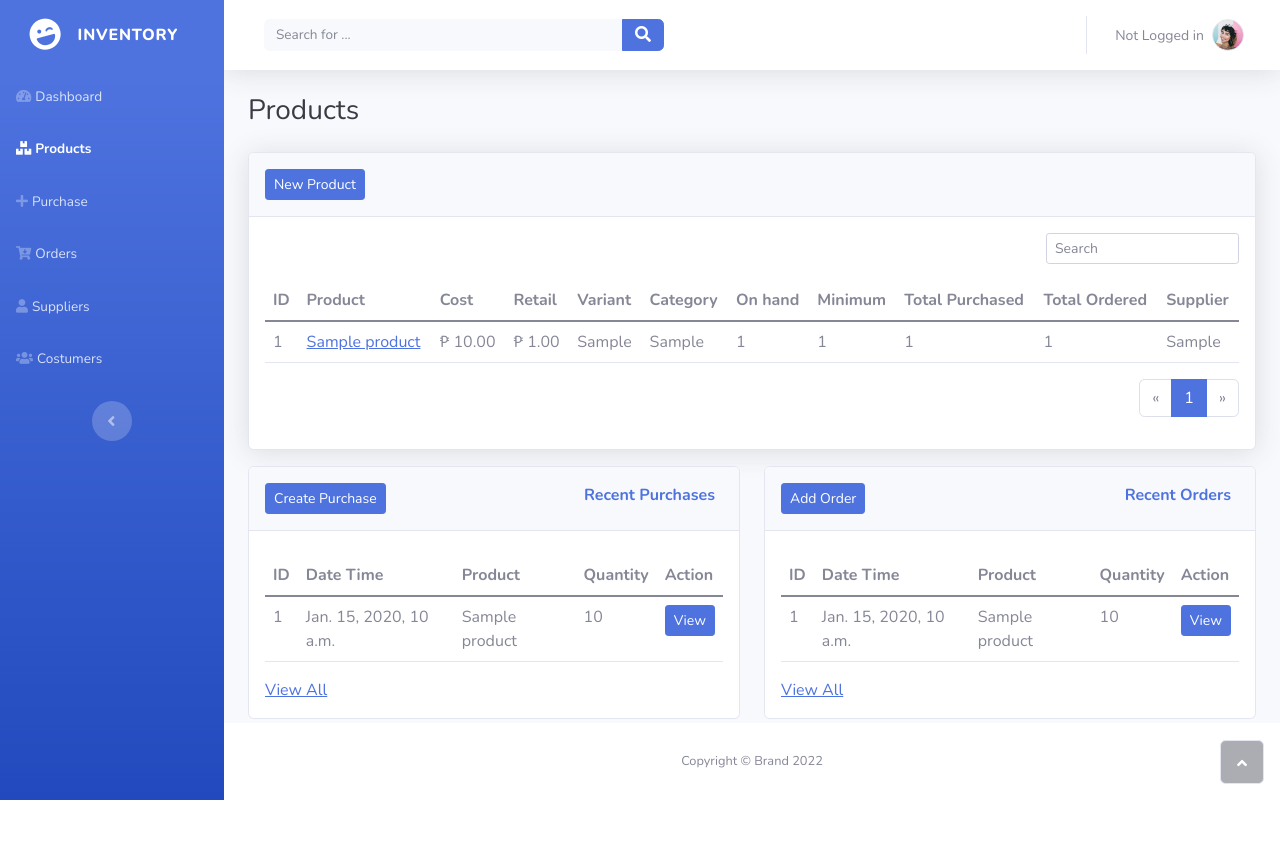
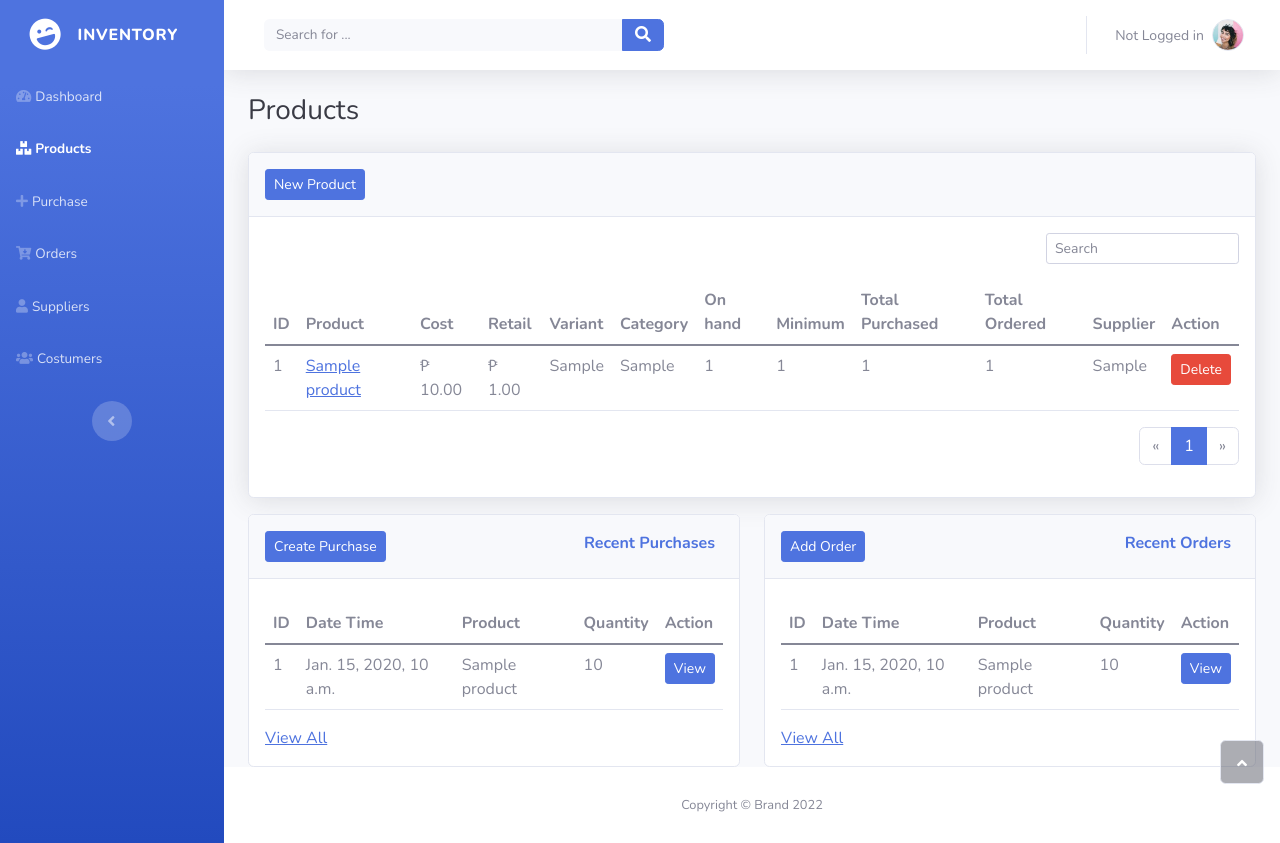
Before and after one commit to feljohn07/inventory, a Django app: page /products/ in a window 1280 px wide. Before the commit the page ends 800 px from the top, so only its background shows below. Run offline with Django 4.2, Linux system fonts and the light colour scheme; tables that the repository leaves empty hold one stand-in row (values such as "Sample post"); some libraries are stand-ins or nearby versions.

Commit message:
added delete function on products

```diff
--- a/products/urls.py
+++ b/products/urls.py
@@ -7,4 +7,5 @@ urlpatterns = [
     path('add/save/', views.add),
     path('update/<int:id>', views.update_view, name='update_product'),
     path('update/save/<int:id>', views.update),
+    path('delete/<int:id>', views.delete),
 ]
--- a/products/views.py
+++ b/products/views.py
@@ -19,24 +19,6 @@ from orders.models import Order
 
 
 def index(request, *args, **kwargs):
-
-
-    # return HttpResponse(Product.objects
-    #                             .all()
-    #                             .values(
-    #                                 'id',
-    #                                 'product_name',
-    #                                 'price_per_piece',
-    #                                 'retail_per_piece',
-    #                                 'variant',
-    #                                 'product_category',
-    #                                 'inventory_received',
-    #                                 'inventory_shipped',
-    #                                 'inventory_on_hand',
-    #                                 'minimum_required',
-    #                                 'supplier__supplier'
-    #                                 )
-    #                             )
 
     # Number of rows to display
     no_rows         = 5
@@ -154,3 +136,10 @@ def update(request, id):
     product.save()
 
     return HttpResponseRedirect(reverse('products'))
+
+def delete(request, id):
+    product = Product.objects.get(id=id)
+
+    # return HttpResponse(product)
+    product.delete()
+    return HttpResponseRedirect(reverse('products'))
--- a/purchases/models.py
+++ b/purchases/models.py
@@ -8,4 +8,4 @@ class Purchase(models.Model):
     status              = models.CharField(max_length=100)
     created_at          = models.DateTimeField(null=False, blank=False)
     updated_at          = models.DateTimeField(null=False, blank=False)
-    product_id          = models.ForeignKey( Product , null=True ,on_delete=models.SET_NULL)
+    product_id          = models.ForeignKey( Product , null=True ,on_delete=models.CASCADE)
--- a/templates/products/index.html
+++ b/templates/products/index.html
@@ -44,6 +44,7 @@
                             <th>Total Purchased</th>
                             <th>Total Ordered</th>
                             <th>Supplier</th>
+                            <th>Action</th>
                         </tr>
                     </thead>
                     <tbody>
@@ -61,6 +62,7 @@
                             <td>{{ x.inventory_received }}</td>
                             <td>{{ x.inventory_shipped }}</td>
                             <td>{{ x.supplier__supplier }}</td>
+                            <td><button class="btn btn-sm btn-danger" onclick="if(confirm('Delete this row?')){window.location.href = 'delete/{{ x.id }}'}">Delete</button></td>
                         </tr>
                         {% endfor %}
 
```
Also changed, not shown: purchases/migrations/0002_alter_purchase_product_id.py (added).
